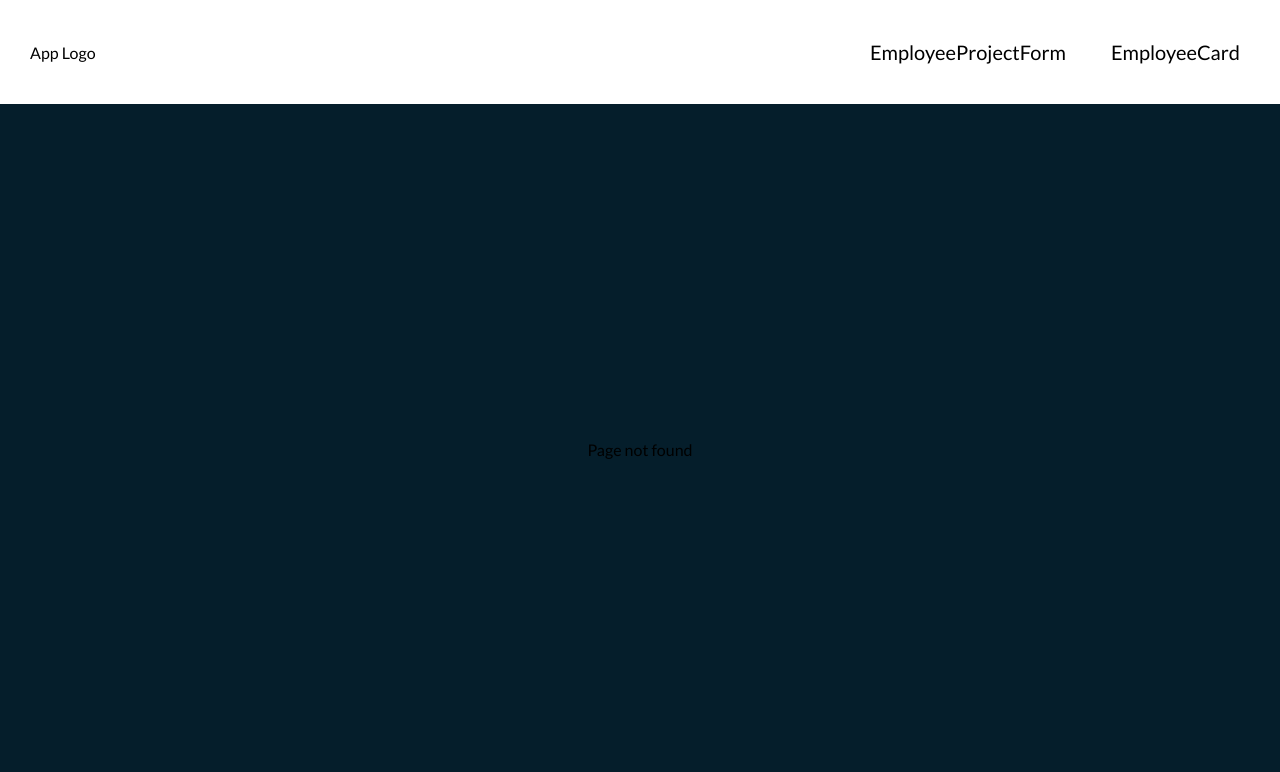
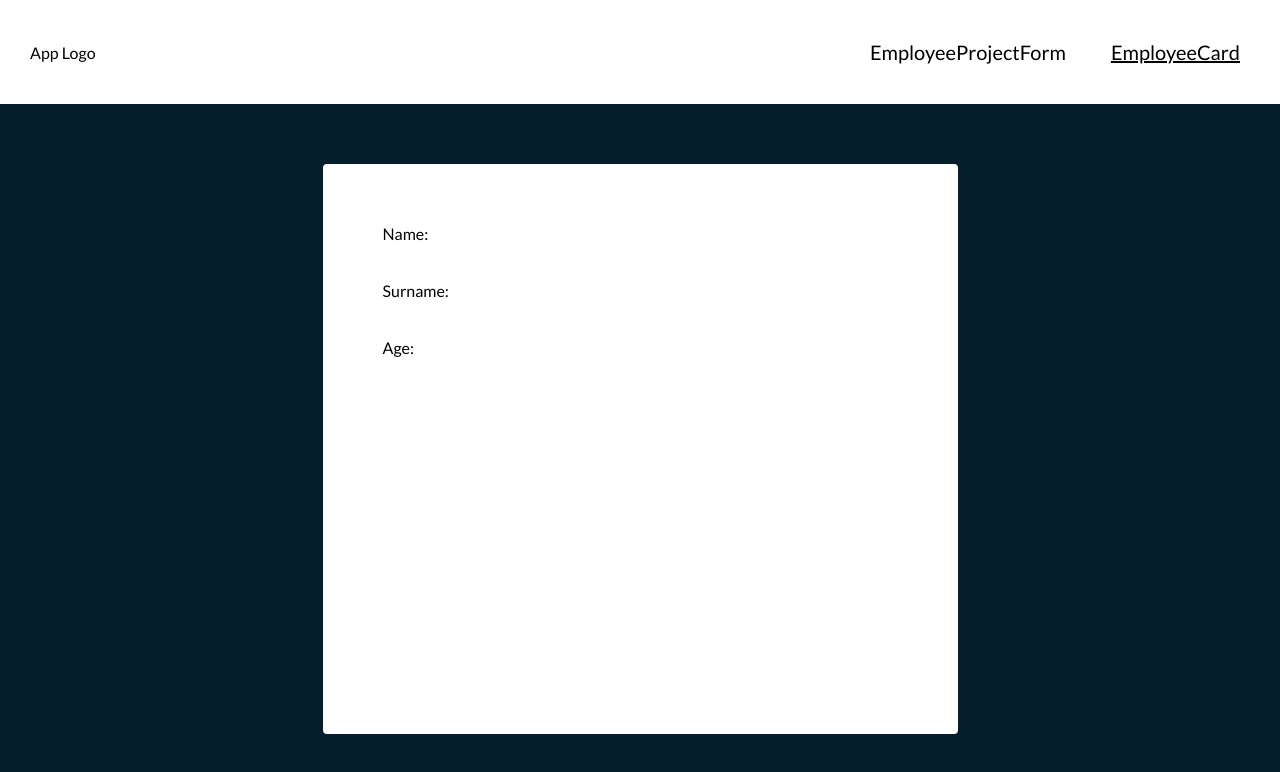
Before and after one commit to s-saratov/Employees, a React (Vite) app: page /employeecards in a window 1280 px wide. Before the commit this address had no page. Shown: the top 772 px of the page. Built offline with nearby package versions, Linux system fonts and the light colour scheme.

Commit message:
card appearrence improve

```diff
--- a/src/App.tsx
+++ b/src/App.tsx
@@ -3,9 +3,10 @@ import { BrowserRouter, Routes, Route } from "react-router-dom";
 import GlobalStyles from "./styles/GlobalStyles";
 import Layout from "./components/Layout/Layout";
 
-import EmployeeCard from "./pages/EmployeeCard/EmployeeCard";
+
 import EmployeeProjectForm from "./pages/EmployeeProjectForm/EmployeeProjectForm";
 import EmployeeFormPage from "pages/EmployeeFormPage/EmployeeFormPage";
+import EmployeeCardPage from "pages/EmployeeCardPage/EmployeeCardPage";
 
 function App() {
   return (
@@ -14,7 +15,7 @@ function App() {
       <Layout>
         <Routes>
           <Route path="/" element={<EmployeeFormPage />} />
-          <Route path="/employeecard" element={<EmployeeCard />} />
+          <Route path="/employeecards" element={<EmployeeCardPage />} />
           <Route path="*" element="Page not found" />
         </Routes>
       </Layout>
--- a/src/Pages/EmployeeCard/EmployeeCard.tsx
+++ b/src/Pages/EmployeeCard/EmployeeCard.tsx
@@ -6,6 +6,7 @@ import {
   Label,
   Value,
   Message,
+  CardEmployee,
 } from "./styles";
 import { EmployeeDataContext } from "components/Layout/Layout";
 
@@ -14,8 +15,7 @@ function EmployeeCard() {
   const { employee, setEmployeeData } = useContext(EmployeeDataContext);
 
   return (
-    <CardContainer>
-      <CardContent>
+    <CardEmployee>
       <InfoRow>
         <Label>Name:</Label>
         <Value>{employee?.name}</Value>
@@ -34,9 +34,7 @@ function EmployeeCard() {
           <Value>{employee?.jobPosition}</Value>
         </InfoRow>
       )}
-
-      </CardContent>
-    </CardContainer>
+    </CardEmployee>
   );
 }
 
--- a/src/Pages/EmployeeCard/styles.ts
+++ b/src/Pages/EmployeeCard/styles.ts
@@ -1,101 +1,127 @@
 import styled from "@emotion/styled";
 
-export const CardContainer = styled.div`
-  max-width: 500px;
-  margin: 0 auto;
-  padding: 2rem;
-  background: #f7f7f7;
-  border-radius: 8px;
-  box-shadow: 0 2px 4px rgba(0, 0, 0, 0.1);
-  overflow: hidden;
+export const CardEmployee = styled.div`
   display: flex;
   flex-direction: column;
-  align-items: center;
-  justify-content: center;
-  transition: all 0.3s ease-in-out;
-`;
-
-export const CardContent = styled.div`
-  display: flex;
-  flex-direction: column;
-  gap: 1rem;
-  padding: 1rem;
-  background: #fff;
-  border-radius: 8px;
-  box-shadow: 0 2px 4px rgba(0, 0, 0, 0.1);
-  width: 100%;
-  max-width: 500px;
-  transition: all 0.3s ease-in-out;
+  gap: 30px;
+  width: 635px;
+  height: 570px;
+  padding: 60px;
+  border-radius: 4px;
+  background-color: white;
 `;
 
 export const InfoRow = styled.div`
-  display: flex;
-  padding: 0.5rem 0;
-  border-bottom: 1px solid #ddd;
-  &:last-child {
-    border-bottom: none;
-  }
-  transition: all 0.3s ease-in-out;
+  gap: 8px;
 `;
 
-export const Label = styled.span`
-  flex: 0 0 120px;
-  font-weight: 500;
-  color: #666;
-  text-align: left;
-  font-size: 1.2rem;
-  transition: all 0.3s ease-in-out;
+export const Label = styled.p`
+  font-size: 16px;
 `;
 
-export const Value = styled.span`
-  flex: 1;
-  color: #333;
-  font-weight: 400;
-  font-size: 1.2rem;
-  transition: all 0.3s ease-in-out;
+export const Value = styled.p`
+  font-size: 28px;
+  font-weight: bold;
+  color: #1c1c1c;
+  margin-top: 8px;
 `;
 
-export const Message = styled.div`
-  text-align: center;
-  color: #666;
-  font-size: 1.2rem;
-  padding: 1rem;
-  background: #f7f7f7;
-  border-radius: 4px;
-  margin-bottom: 2rem;
-  transition: all 0.3s ease-in-out;
-`;
+// export const CardContainer = styled.div`
+//   max-width: 500px;
+//   margin: 0 auto;
+//   padding: 2rem;
+//   background: #f7f7f7;
+//   border-radius: 8px;
+//   box-shadow: 0 2px 4px rgba(0, 0, 0, 0.1);
+//   overflow: hidden;
+//   display: flex;
+//   flex-direction: column;
+//   align-items: center;
+//   justify-content: center;
+//   transition: all 0.3s ease-in-out;
+// `;
 
-export const InfoContainer = styled.div`
-  display: flex;
-  flex-direction: column;
-  gap: 1rem;
-  padding: 1rem;
-  background: #fff;
-  border-radius: 8px;
-  box-shadow: 0 2px 4px rgba(0, 0, 0, 0.1);
-  width: 100%;
-  max-width: 500px;
-  transition: all 0.3s ease-in-out;
-`;
+// export const CardContent = styled.div`
+//   display: flex;
+//   flex-direction: column;
+//   gap: 1rem;
+//   padding: 1rem;
+//   background: #fff;
+//   border-radius: 8px;
+//   box-shadow: 0 2px 4px rgba(0, 0, 0, 0.1);
+//   width: 100%;
+//   max-width: 500px;
+//   transition: all 0.3s ease-in-out;
+// `;
 
-export const InfoItem = styled.div`
-  display: flex;
-  align-items: center;
-  gap: 1rem;
-  transition: all 0.3s ease-in-out;
-`;
+// // export const InfoRow = styled.div`
+// //   display: flex;
+// //   padding: 0.5rem 0;
+// //   border-bottom: 1px solid #ddd;
+// //   &:last-child {
+// //     border-bottom: none;
+// //   }
+// //   transition: all 0.3s ease-in-out;
+// // `;
 
-export const InfoLabel = styled.span`
-  font-weight: 500;
-  color: #666;
-  font-size: 1.2rem;
-  transition: all 0.3s ease-in-out;
-`;
+// // export const Label = styled.span`
+// //   flex: 0 0 120px;
+// //   font-weight: 500;
+// //   color: #666;
+// //   text-align: left;
+// //   font-size: 1.2rem;
+// //   transition: all 0.3s ease-in-out;
+// // `;
 
-export const InfoValue = styled.span`
-  font-weight: 400;
-  color: #333;
-  font-size: 1.2rem;
-  transition: all 0.3s ease-in-out;
-`;
+// // export const Value = styled.span`
+// //   flex: 1;
+// //   color: #333;
+// //   font-weight: 400;
+// //   font-size: 1.2rem;
+// //   transition: all 0.3s ease-in-out;
+// // `;
+
+// export const Message = styled.div`
+//   text-align: center;
+//   color: #666;
+//   font-size: 1.2rem;
+//   padding: 1rem;
+//   background: #f7f7f7;
+//   border-radius: 4px;
+//   margin-bottom: 2rem;
+//   transition: all 0.3s ease-in-out;
+// `;
+
+// export const InfoContainer = styled.div`
+//   display: flex;
+//   flex-direction: column;
+//   gap: 1rem;
+//   padding: 1rem;
+//   background: #fff;
+//   border-radius: 8px;
+//   box-shadow: 0 2px 4px rgba(0, 0, 0, 0.1);
+//   width: 100%;
+//   max-width: 500px;
+//   transition: all 0.3s ease-in-out;
+// `;
+
+// export const InfoItem = styled.div`
+//   display: flex;
+//   align-items: center;
+//   gap: 1rem;
+//   transition: all 0.3s ease-in-out;
+// `;
+
+// export const InfoLabel = styled.span`
+//   font-weight: 500;
+//   color: #666;
+//   font-size: 1.2rem;
+//   transition: all 0.3s ease-in-out;
+// `;
+
+// export const InfoValue = styled.span`
+//   font-weight: 400;
+//   color: #333;
+//   font-size: 1.2rem;
+//   transition: all 0.3s ease-in-out;
+// `;
--- /dev/null
+++ b/src/Pages/EmployeeCardPage/EmployeeCardPage.tsx
@@ -0,0 +1,12 @@
+import { EmployeeCardPageWrapper } from "./styles";
+import EmployeeCard from "pages/EmployeeCard/EmployeeCard";
+
+function EmployeeCardPage() {
+  return (
+    <EmployeeCardPageWrapper>
+      <EmployeeCard />
+    </EmployeeCardPageWrapper>
+  );
+}
+
+export default EmployeeCardPage;
--- /dev/null
+++ b/src/Pages/EmployeeCardPage/styles.ts
@@ -0,0 +1,7 @@
+import styled from "@emotion/styled";
+
+export const EmployeeCardPageWrapper = styled.div`
+display: flex;
+align-items: center;
+justify-content: center;
+`
--- a/src/components/Layout/Layout.tsx
+++ b/src/components/Layout/Layout.tsx
@@ -47,7 +47,7 @@ function Layout({ children }: LayoutProps) {
               EmployeeProjectForm
             </StyledNavLink>
             <StyledNavLink
-              to="/EmployeeCard"
+              to="/employeecards"
               style={({ isActive }) => ({
                 textDecoration: isActive ? "underline" : "none",
               })}
```
Lines whose indentation alone changed are shown as unchanged.
